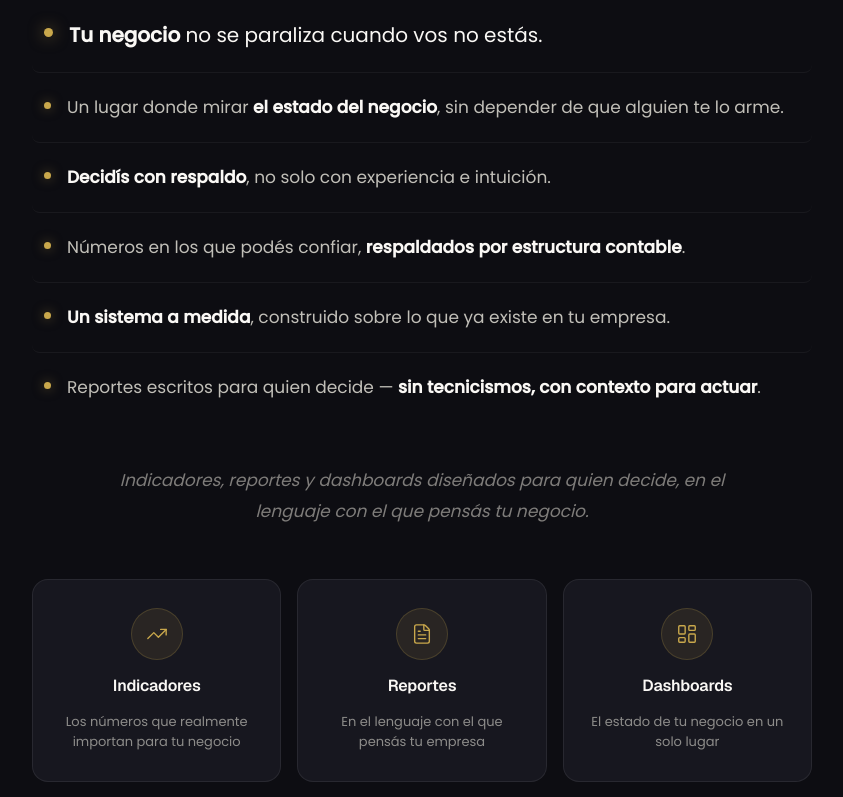
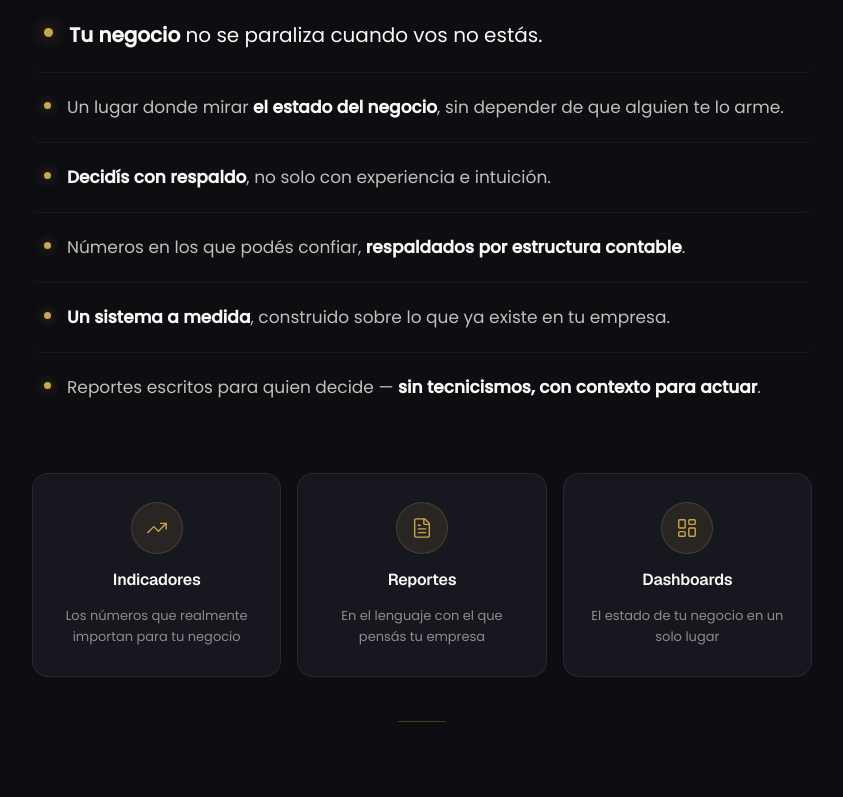
Before and after one commit to aalarcon-ok/rettio, a Next.js app: page / in a window 1280 px wide. Shown: the part 2000-2797 px from the top of the page, without its empty margins (218-1061 px from the left). Built offline with nearby package versions, Linux system fonts and the light colour scheme.

Commit message:
fix: mobile UX

```diff
--- a/src/app/globals.css
+++ b/src/app/globals.css
@@ -130,6 +130,15 @@
   }
 }
 
+@keyframes hero-bg-pulse {
+  0%, 100% { background-color: #0D0D12; }
+  50%       { background-color: #111118; }
+}
+
+.hero-bg-animated {
+  animation: hero-bg-pulse 8s ease-in-out infinite;
+}
+
 :root {
   --rettio-bg: #0D0D12;
   --rettio-surface: #2A2A35;
--- a/src/components/ui/como-trabajamos.tsx
+++ b/src/components/ui/como-trabajamos.tsx
@@ -98,11 +98,13 @@ export function ComoTrabajamos() {
             className="block md:hidden"
             style={{
               position: "absolute",
-              left: "39px",
+              left: "50%",
+              transform: "translateX(-50%)",
               top: 0,
               bottom: 0,
               width: "1px",
               backgroundColor: "rgba(201,168,76,0.1)",
+              zIndex: 0,
             }}
           >
             <motion.div
@@ -129,7 +131,7 @@ export function ComoTrabajamos() {
                 viewport={{ once: true, margin: "-80px" }}
                 variants={itemVariants}
                 transition={{ delay: idx * 0.15 }}
-                className="md:items-center md:text-center items-start text-left"
+                className="items-center text-center"
                 style={{
                   display: "flex",
                   flexDirection: "column",
--- a/src/components/ui/hero.tsx
+++ b/src/components/ui/hero.tsx
@@ -13,7 +13,9 @@ const itemVariants: Variants = {
 
 export function Hero() {
   return (
-    <section style={{
+    <section
+      className="hero-bg-animated"
+      style={{
         position: "relative",
         isolation: "isolate",
         display: "flex",
@@ -23,8 +25,8 @@ export function Hero() {
         justifyContent: "center",
         overflow: "hidden",
         paddingTop: "80px",
-      backgroundColor: "#0D0D12",
-    }}>
+      }}
+    >
       {/* Video de fondo */}
       <video
         autoPlay
--- a/src/components/ui/que-obtenes.tsx
+++ b/src/components/ui/que-obtenes.tsx
@@ -152,26 +152,6 @@ export function QueObtenes() {
           ))}
         </motion.div>
 
-        <motion.p
-          initial="hidden"
-          whileInView="visible"
-          viewport={{ once: true, margin: "-50px" }}
-          variants={titleVariants}
-          style={{
-            fontFamily: "'Poppins', sans-serif",
-            fontSize: "clamp(15px, 1.5vw, 17px)",
-            fontStyle: "italic",
-            lineHeight: 1.8,
-            color: "rgba(239,236,226,0.5)",
-            textAlign: "center",
-            maxWidth: "620px",
-            margin: 0,
-          }}
-        >
-          Indicadores, reportes y dashboards diseñados para quien decide,
-          en el lenguaje con el que pensás tu negocio.
-        </motion.p>
-
         <motion.div
           initial="hidden"
           whileInView="visible"
```
Lines whose indentation alone changed are shown as unchanged.
